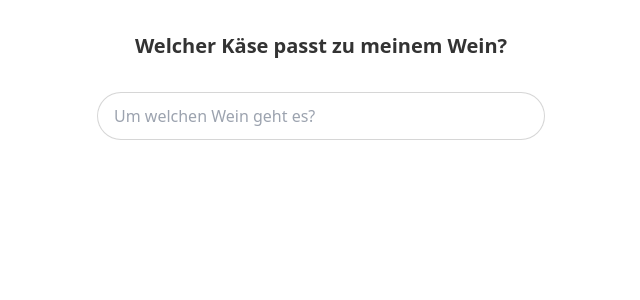
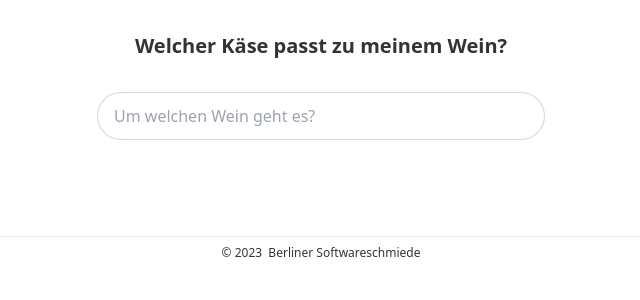
Before and after one commit to davidklemme/KaeseInt, a SvelteKit app: page / in a window 1280 px wide. Shown: the top 300 px of the page, without its empty margins (319-959 px from the left). Built offline with nearby package versions, Linux system fonts and the light colour scheme.

Commit message:
finish stream, add footer

```diff
--- a/package.json
+++ b/package.json
@@ -34,6 +34,8 @@
 	"dependencies": {
 		"daisyui": "^2.51.3",
 		"eventsource-parser": "^1.0.0",
-		"openai": "^3.2.1"
+		"openai": "^3.2.1",
+		"sse": "^0.0.8",
+		"sse.js": "^0.6.1"
 	}
 }
--- a/src/routes/+page.svelte
+++ b/src/routes/+page.svelte
@@ -4,10 +4,10 @@
 </style>
 
 <script lang="ts">
-	import Loading from "../component/ui/loading.svelte";
 
-  let loading = false
-  async function getCheese(searchTerm:string):string {
+  let data = ''
+
+  async function getCheese(searchTerm:string):Promise<string> {
     try {
       const KIRes: Response = await fetch('/cheese/chatKI/', {
       method: 'POST',
@@ -25,48 +25,34 @@
       throw new Error("Nope");
 
       }
-
-    loading = false
-    return await handleChatResponse(KIRes) || '';
+      return await handleChatResponse(KIRes) || ''
     } catch (error) {
-      loading = false
       console.log(error)
-      return ('Ich habe leider keine Antwort für dich.')
+      return 'Ups, das weiß ich nicht..'
       }
-
     }
 
  async function handleChatResponse (completion: Response) {
     const resData = completion.body;
-
     if (!resData) {
       console.log('Abort handler');
       return;
     }
+    const reader = resData.pipeThrough(new TextDecoderStream()).getReader();
 
-    let chatResponse= ''
-
-    const reader = resData.pipeThrough(new TextDecoderStream()).getReader();
     while (true) {
       const { value, done } = await reader.read();
       if (done) break;
-      chatResponse += value
-      console.log(chatResponse)
-    }
-    loading = false
-
-    return chatResponse || ''
-  }
-  let data = ''
-  async function handleSumbit(searchTerm:string) {
-      if(loading) return
-      if(!searchTerm) return
-      loading = true
-      data = getCheese(searchTerm)
+      data += value
 
     }
+    return data
+  }
 
-
+  async function handleSumbit(searchTerm:string) {
+      if(!searchTerm) return
+     data =  await getCheese(searchTerm)
+  }
 
 </script>
 
@@ -81,16 +67,14 @@
         }}/>
       </div>
 
-      {#if loading}
-        <div class="flex flex-col items-center justify-center w-full m-12">
-          <Loading />
+        <p class="m-12 text-xl font-thin w-3/4 whitespace-pre-line">{data}</p>
+      <footer class="w-full">
+        <hr class="w-full"/>
+        <div class="font-extralight text-xs m-2 justify-center flex">
+          <div>&copy; 2023 &nbsp;</div>
+
+          <a href='https://berlinersoftwareschmiede.de'>Berliner Softwareschmiede</a>
         </div>
-      {/if}
-      {#await data}
-
-
-      {:then data}
-        <p class="m-12 text-xl font-thin w-3/4 whitespace-pre-line">{data}</p>
-      {/await}
+      </footer>
     </div>
 </html>
--- a/src/routes/cheese/[slug]/+server.ts
+++ b/src/routes/cheese/[slug]/+server.ts
@@ -54,7 +54,7 @@ export const POST = async (event) => {
 			model: 'gpt-4',
 			messages: [
 				{ role: 'system', content: 'You are a wine and cheese coinesseur.' },
-				{ role: 'user', content: `Welche 3 Käse passen am besten zu  ${data.searchTerm}?` }
+				{ role: 'user', content: `Welcher Käse passt am besten zu  ${data.searchTerm}?` }
 			],
 			stream: true
 		})
```
Also changed, not shown: 1 other file (tests, documents, lock files or other folders). Lines whose indentation alone changed are shown as unchanged.
